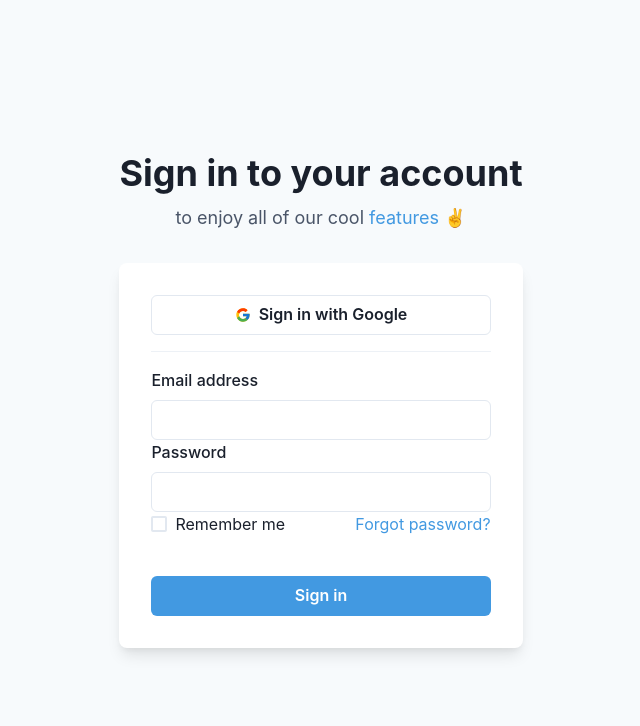
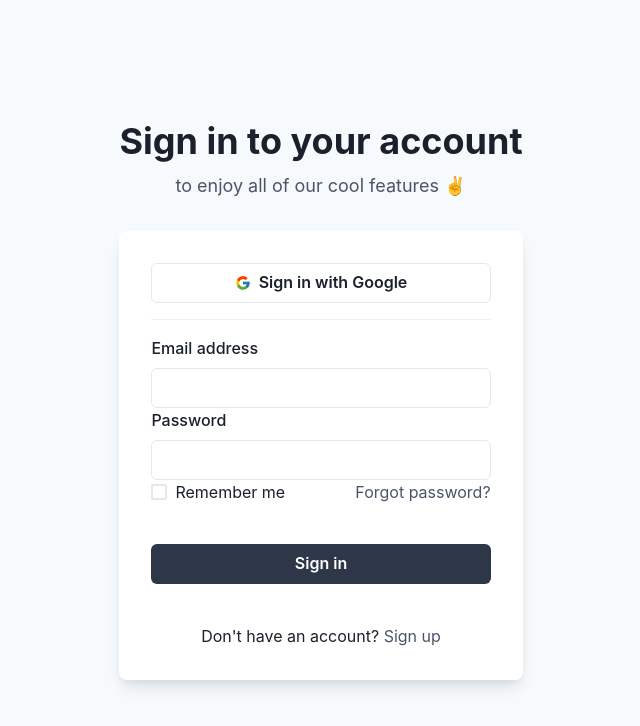
Before and after one commit to alexandrepernin/osgiliath, a Next.js app in the folder frontend/next-app/: page /signin in a window 1280 px wide. Shown: the top 726 px of the page, without its empty margins (319-959 px from the left). Built offline with nearby package versions, Linux system fonts and the light colour scheme.

Commit message:
feat: use next links and adjust button colors

```diff
--- a/frontend/next-app/src/hooks/useSignin.ts
+++ b/frontend/next-app/src/hooks/useSignin.ts
@@ -33,7 +33,6 @@ export const useSignin = (): Return => {
   const onSubmit = useCallback(
     async (e: React.FormEvent) => {
       e.preventDefault();
-      setFormValues({ email: '', password: '' });
 
       const response = await signIn('credentials', {
         redirect: false,
--- a/frontend/next-app/src/pages/forgot-password.tsx
+++ b/frontend/next-app/src/pages/forgot-password.tsx
@@ -45,10 +45,10 @@ const Page = (): JSX.Element => {
         </FormControl>
         <Stack spacing={6}>
           <Button
-            bg="blue.400"
+            bg="gray.700"
             color="white"
             _hover={{
-              bg: 'blue.500',
+              bg: 'gray.600',
             }}
           >
             Request Reset
--- a/frontend/next-app/src/pages/reset-password.tsx
+++ b/frontend/next-app/src/pages/reset-password.tsx
@@ -44,10 +44,10 @@ const Page = (): JSX.Element => {
         </FormControl>
         <Stack spacing={6}>
           <Button
-            bg="blue.400"
+            bg="gray.700"
             color="white"
             _hover={{
-              bg: 'blue.500',
+              bg: 'gray.600',
             }}
           >
             Submit
--- a/frontend/next-app/src/pages/signin.tsx
+++ b/frontend/next-app/src/pages/signin.tsx
@@ -15,6 +15,7 @@ import {
   useColorModeValue,
 } from '@chakra-ui/react';
 import { FcGoogle } from 'react-icons/fc';
+import NextLink from 'next/link';
 
 import { useSignin } from 'hooks/useSignin';
 import { useGoogleSignin } from 'hooks/useGoogleSignin';
@@ -35,7 +36,7 @@ const Page = (): JSX.Element => {
         <Stack align="center">
           <Heading fontSize="4xl">Sign in to your account</Heading>
           <Text fontSize="lg" color="gray.600">
-            to enjoy all of our cool <Link color="blue.400">features</Link> ✌️
+            to enjoy all of our cool features ✌️
           </Text>
         </Stack>
         <Box
@@ -85,20 +86,32 @@ const Page = (): JSX.Element => {
                   justify="space-between"
                 >
                   <Checkbox>Remember me</Checkbox>
-                  <Link color="blue.400" href={Pages.FORGOT_PASSWORD}>
+                  <Link
+                    as={NextLink}
+                    color="gray.600"
+                    href={Pages.FORGOT_PASSWORD}
+                  >
                     Forgot password?
                   </Link>
                 </Stack>
                 <Button
-                  bg="blue.400"
+                  bg="gray.700"
                   color="white"
                   _hover={{
-                    bg: 'blue.500',
+                    bg: 'gray.600',
                   }}
                   type="submit"
                 >
                   Sign in
                 </Button>
+                <Stack>
+                  <Text align="center">
+                    Don&apos;t have an account?{' '}
+                    <Link as={NextLink} color="gray.600" href={Pages.SIGNUP}>
+                      Sign up
+                    </Link>
+                  </Text>
+                </Stack>
               </Stack>
             </form>
           </Stack>
```
Also changed, not shown: frontend/next-app/src/pages/404.tsx (+5 -10 lines), frontend/next-app/src/pages/signup.tsx (+6 -4 lines).
